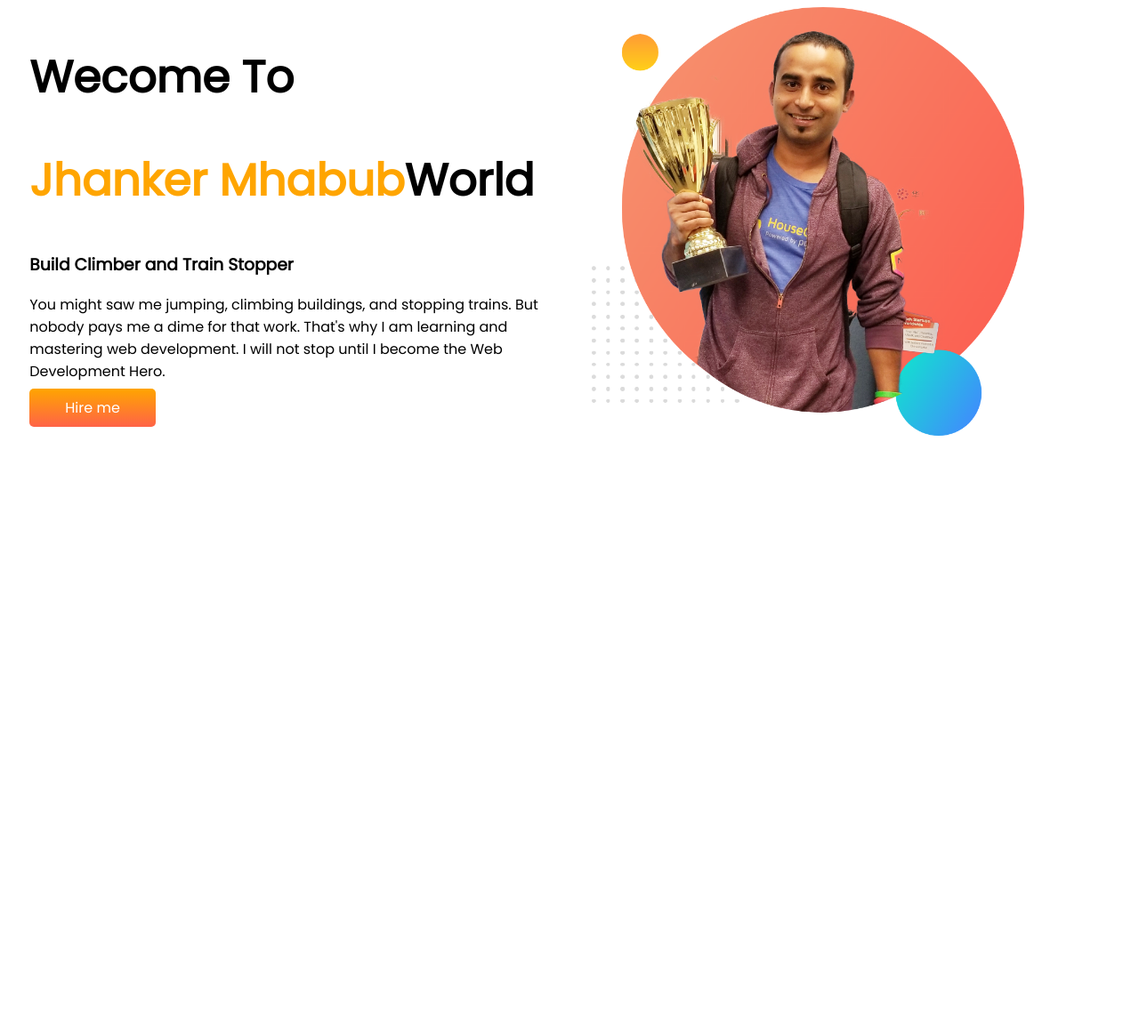
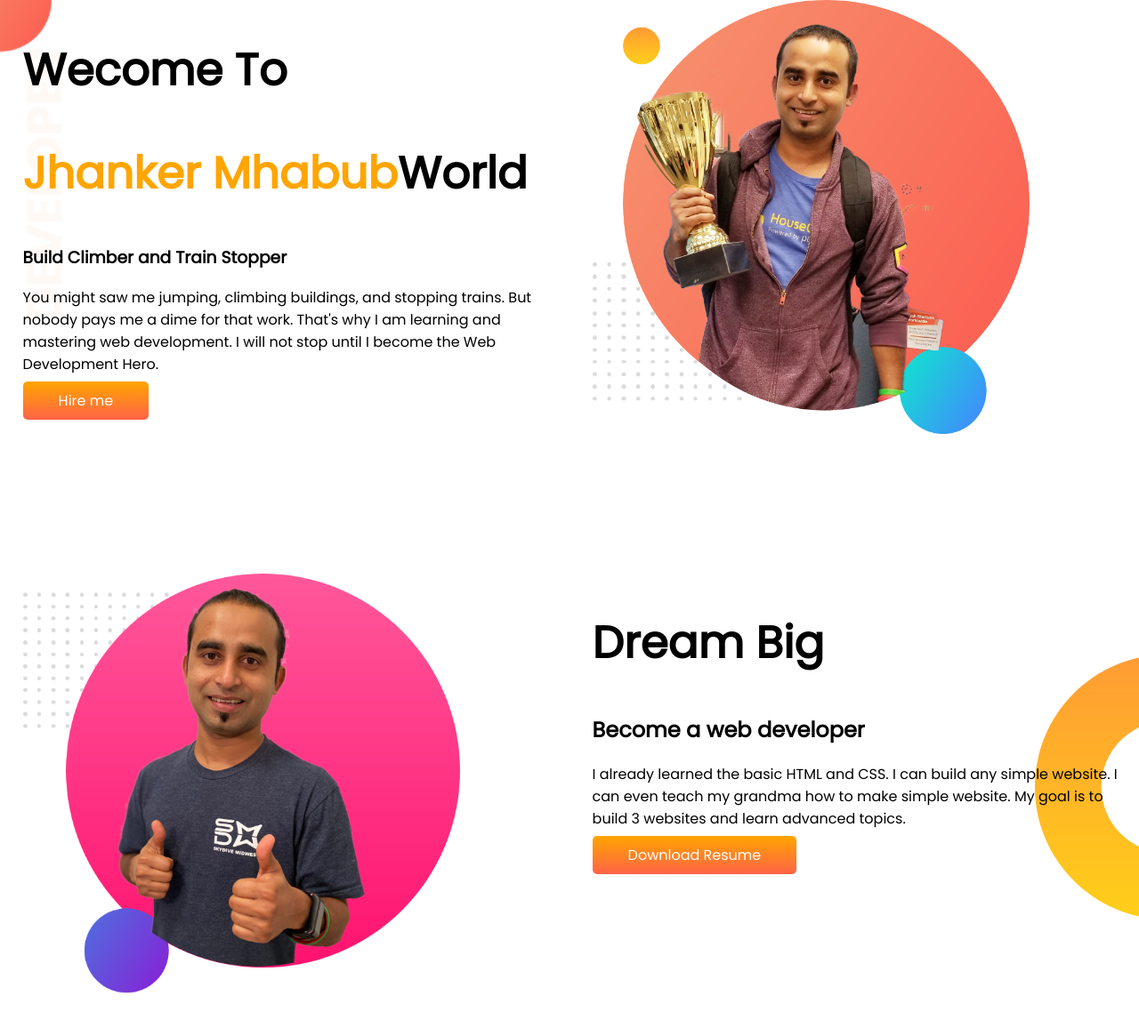
Before and after one commit to Salma93234/developer-protfolio, a plain HTML site: page index.html in a window 1280 px wide. Shown: the whole page at 89% size. Before the commit the page ends 800 px from the top, so only its background shows below. Drawn offline with Linux system fonts and the light colour scheme.

Commit message:
dreame-added

```diff
--- a/index.html
+++ b/index.html
@@ -14,7 +14,7 @@
 </head>
 
 <body>
-    <section>
+    <section class="top-banner">
         <div class="half-width">
             <h1>Wecome To</h1>
             <h1> <span class="color">Jhanker Mhabub</span>World </h1>
@@ -30,6 +30,18 @@
             <img src="images/jhankar.png" alt="">
         </div>
     </section>
+    <section class="dream-big">
+        <div class="half-width">
+            <img src="images/jhankar2.png" alt="">
+        </div>
+        <div class="half-width">
+            <h1>Dream Big</h1>
+            <h2>Become a web developer</h2>
+            <p>I already learned the basic HTML and CSS. I can build any simple website. I can even teach my grandma how
+                to make simple website. My goal is to build 3 websites and learn advanced topics.</p>
+            <a class="link-button" target="_blank" href="https://www.google.com/">Download Resume</a>
+        </div>
+    </section>
 </body>
 
 </html>
--- a/style.css
+++ b/style.css
@@ -1,5 +1,6 @@
 body{
     font-family: 'Poppins', sans-serif;
+    margin: 0;
 }
 h1{
     font-size: 50px;
@@ -9,6 +10,7 @@ h1{
 }
 section{
     display: flex;
+    margin-bottom: 150px;
 }
 .half-width{
     width: 50%;
@@ -26,3 +28,12 @@ section{
     border-radius: 5px;
     background-image: linear-gradient(orange,tomato);
 }
+.top-banner{
+    background-image: url(images/top-banner.png);
+    background-repeat: no-repeat;
+}
+.dream-big{
+    background-image: url(images/dream-bg.png);
+    background-repeat: no-repeat;
+    background-position: right;
+}
```
